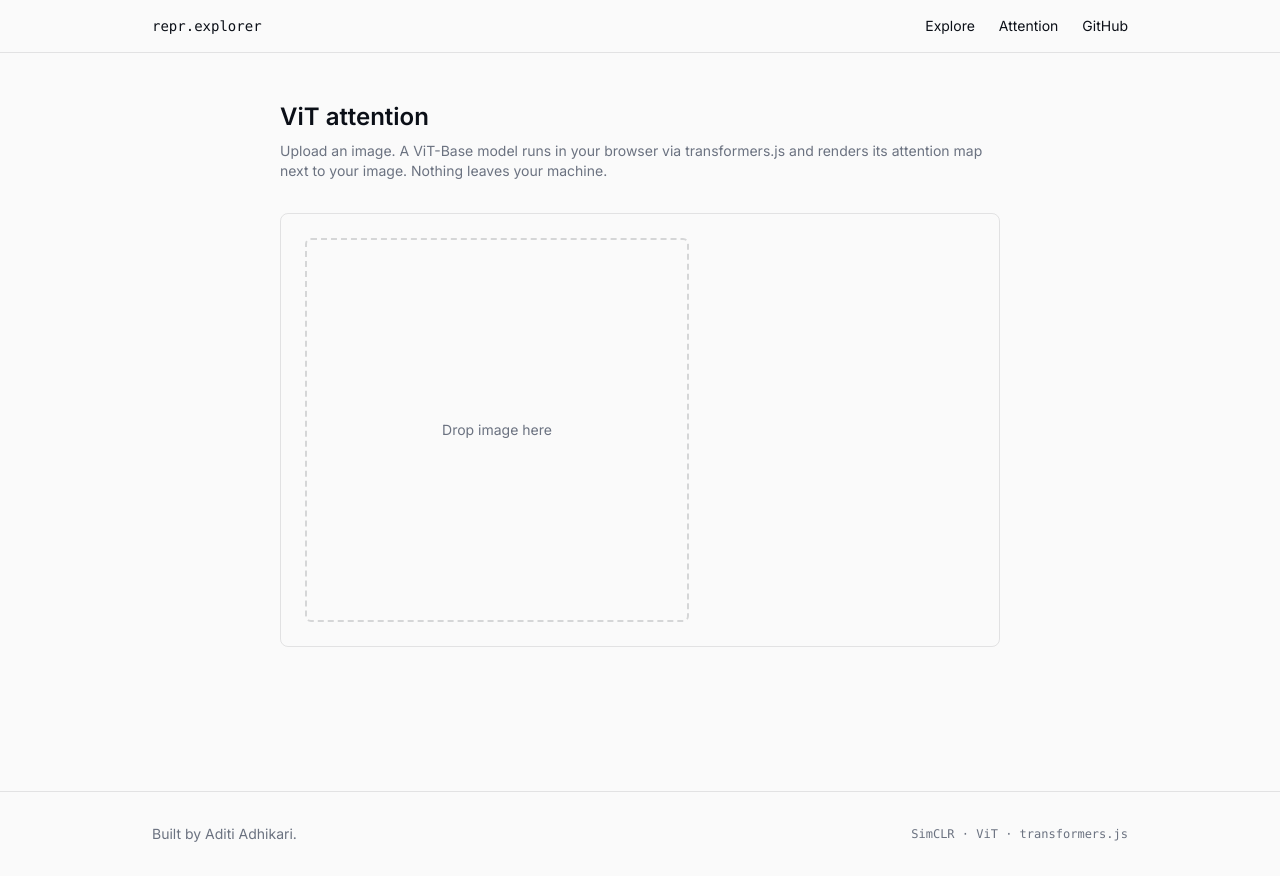
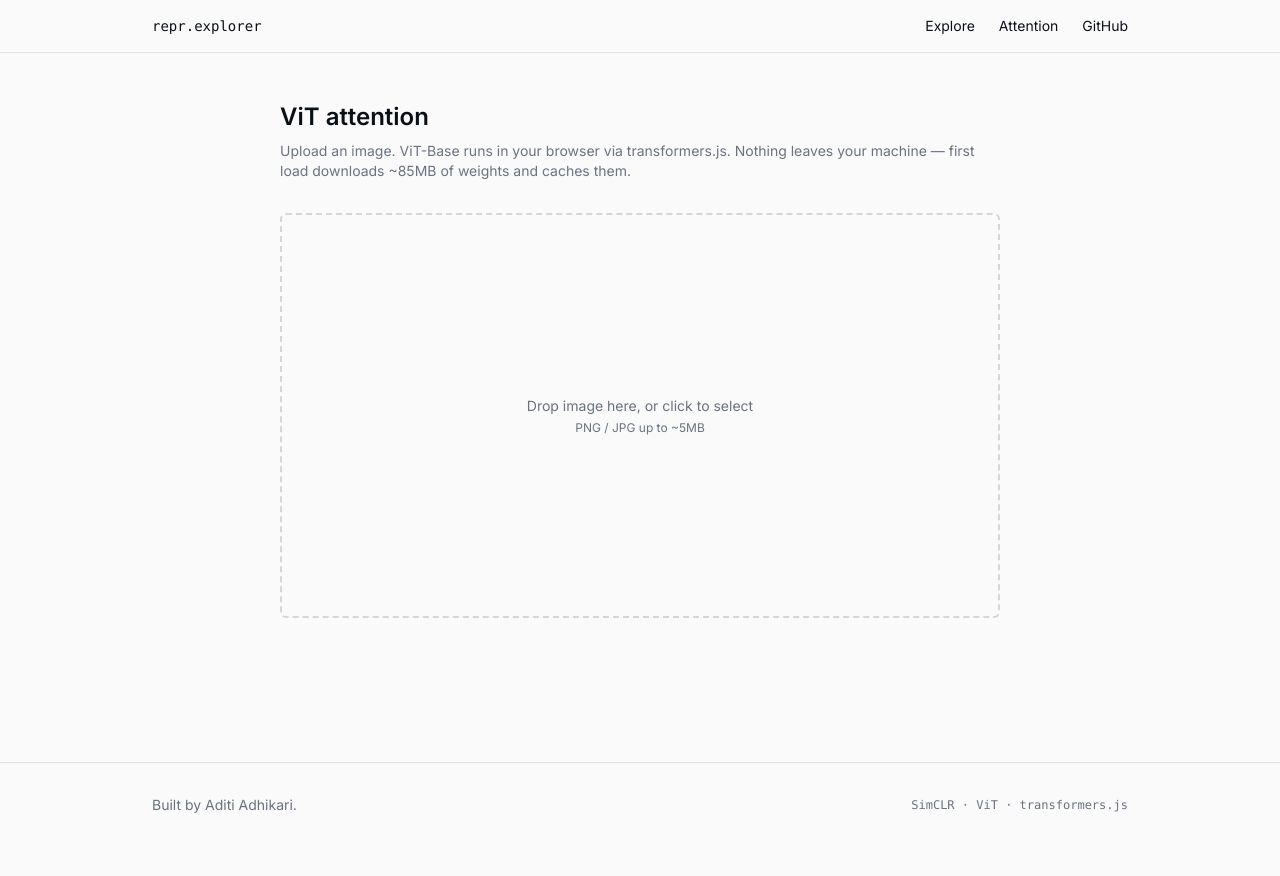
Before and after one commit to AditiAdhikari05/representation-explorer, a Next.js app: page /attention in a window 1280 px wide. After the commit the page ends 847 px from the top, so only its background shows below. Built offline with nearby package versions, Linux system fonts and the light colour scheme.

Commit message:
image drop zone and vit runner

```diff
--- a/app/attention/page.tsx
+++ b/app/attention/page.tsx
@@ -1,18 +1,83 @@
+"use client";
+
+import { useCallback, useState } from "react";
+import AttentionViewer from "@/components/AttentionViewer";
+import { runAttention, type AttentionResult } from "@/lib/vit";
+
 export default function AttentionPage() {
+  const [imageUrl, setImageUrl] = useState<string | null>(null);
+  const [result, setResult] = useState<AttentionResult | null>(null);
+  const [progress, setProgress] = useState(0);
+  const [loading, setLoading] = useState(false);
+  const [error, setError] = useState<string | null>(null);
+
+  const handleFile = useCallback(async (file: File) => {
+    setError(null);
+    setResult(null);
+    setImageUrl(URL.createObjectURL(file));
+    setLoading(true);
+    setProgress(0);
+    try {
+      const r = await runAttention(file);
+      setResult(r);
+    } catch (e) {
+      setError(e instanceof Error ? e.message : "Failed to run ViT");
+    } finally {
+      setLoading(false);
+    }
+  }, []);
+
+  const onDrop = (e: React.DragEvent<HTMLLabelElement>) => {
+    e.preventDefault();
+    const f = e.dataTransfer.files?.[0];
+    if (f) void handleFile(f);
+  };
+
   return (
     <main className="mx-auto max-w-3xl px-6 py-12">
       <header>
         <h1 className="text-2xl font-semibold">ViT attention</h1>
         <p className="mt-2 text-sm text-muted">
-          Upload an image. A ViT-Base model runs in your browser via transformers.js and
-          renders its attention map next to your image. Nothing leaves your machine.
+          Upload an image. ViT-Base runs in your browser via transformers.js. Nothing
+          leaves your machine — first load downloads ~85MB of weights and caches them.
         </p>
       </header>
 
-      <div className="mt-8 rounded-lg border border-ink/10 p-6">
-        <div className="grid aspect-square w-full max-w-sm place-items-center rounded-md border-2 border-dashed border-ink/15 text-sm text-muted">
-          Drop image here
-        </div>
+      <div className="mt-8 space-y-6">
+        <label
+          onDragOver={(e) => e.preventDefault()}
+          onDrop={onDrop}
+          className="grid aspect-[16/9] w-full cursor-pointer place-items-center rounded-md border-2 border-dashed border-ink/15 text-sm text-muted transition hover:border-accent hover:bg-accent/5"
+        >
+          <input
+            type="file"
+            accept="image/*"
+            className="hidden"
+            onChange={(e) => {
+              const f = e.target.files?.[0];
+              if (f) void handleFile(f);
+            }}
+          />
+          <div className="text-center">
+            <p>Drop image here, or click to select</p>
+            <p className="mt-1 text-xs">PNG / JPG up to ~5MB</p>
+          </div>
+        </label>
+
+        {loading && (
+          <div className="rounded-md border border-ink/10 p-4 text-sm text-muted">
+            Running ViT…{" "}
+            <span className="font-mono">{progress > 0 ? `${Math.round(progress)}%` : "…"}</span>
+          </div>
+        )}
+
+        {error && (
+          <div className="rounded-md border border-red-500/30 bg-red-500/5 p-4 text-sm text-red-600">
+            {error}
+          </div>
+        )}
+
+        {imageUrl && <AttentionViewer imageUrl={imageUrl} result={result} />}
       </div>
     </main>
   );
```
